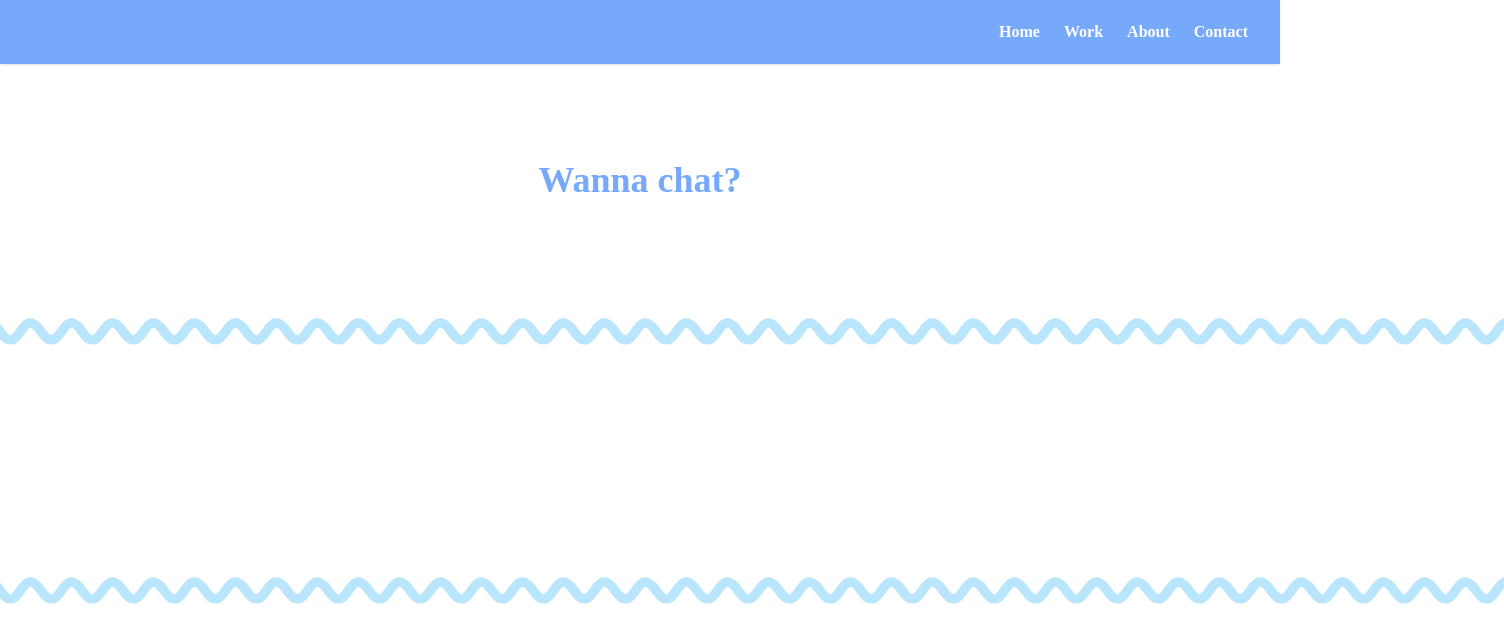
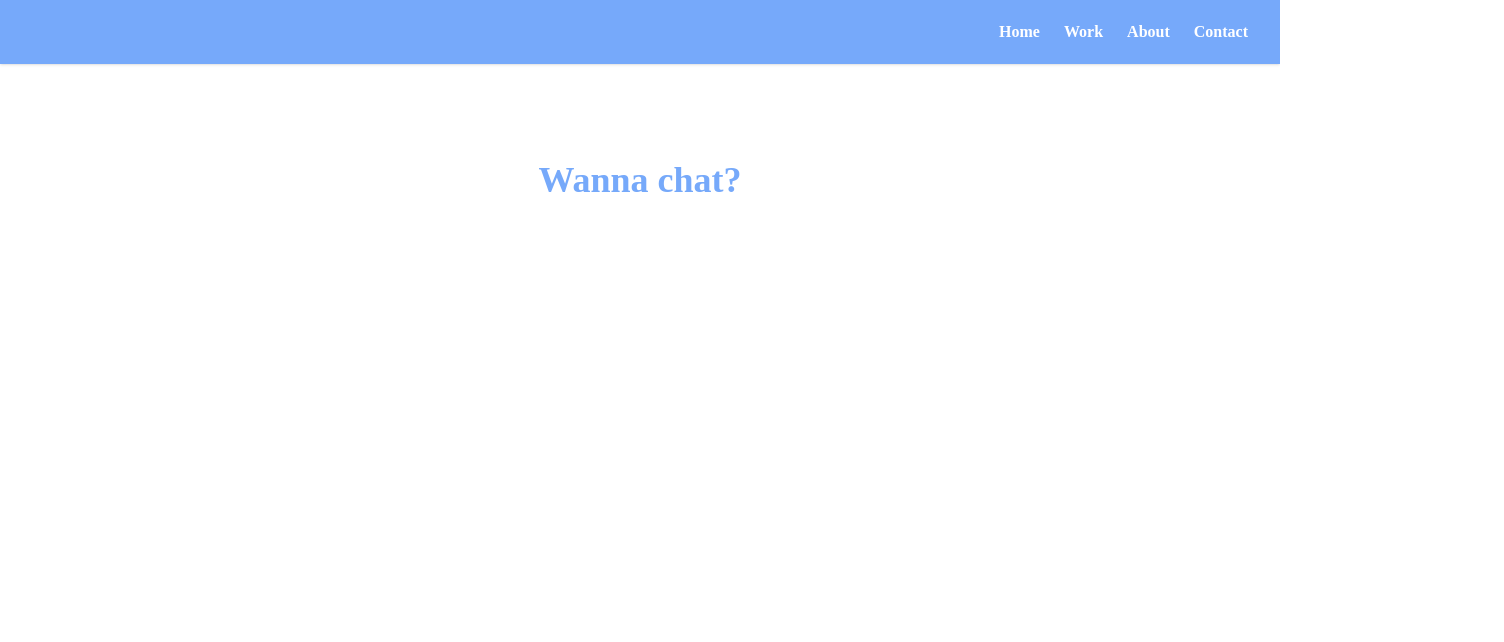
Before and after one commit to emilykiss/Emily-Kiss-Portfolio, a Next.js app: page /contact in a window 1280 px wide. Shown: the top 642 px of the page, 1504 px wide, since content can reach past the window. Built offline with nearby package versions, Linux system fonts and the light colour scheme; a web font is replaced by a local one.

Commit message:
lines removed

```diff
--- a/pages/contact.jsx
+++ b/pages/contact.jsx
@@ -7,9 +7,7 @@ export default function Contact() {
       <h1 className="m-8 pt-16 text-center text-4xl text-blue-400">
         {`Wanna chat?`}
       </h1>
-      <h1 className="underline text-white text-8xl underline-offset-8 decoration-wavy decoration-sky-200">
-        hellohellohellohellohellohellohelloem
-      </h1>
+
       <marquee>
         <div className="flex flex-row justify-around mt-24">
           <Image
@@ -61,9 +59,6 @@ export default function Contact() {
           </p>
         </div>
       </marquee>
-      <h1 className="underline text-white text-8xl underline-offset-8 decoration-wavy decoration-sky-200">
-        hellohellohellohellohellohellohelloem
-      </h1>
 
       <h1 className="mt-8 text-center text-3xl font-semibold text-white"></h1>
     </div>
```
